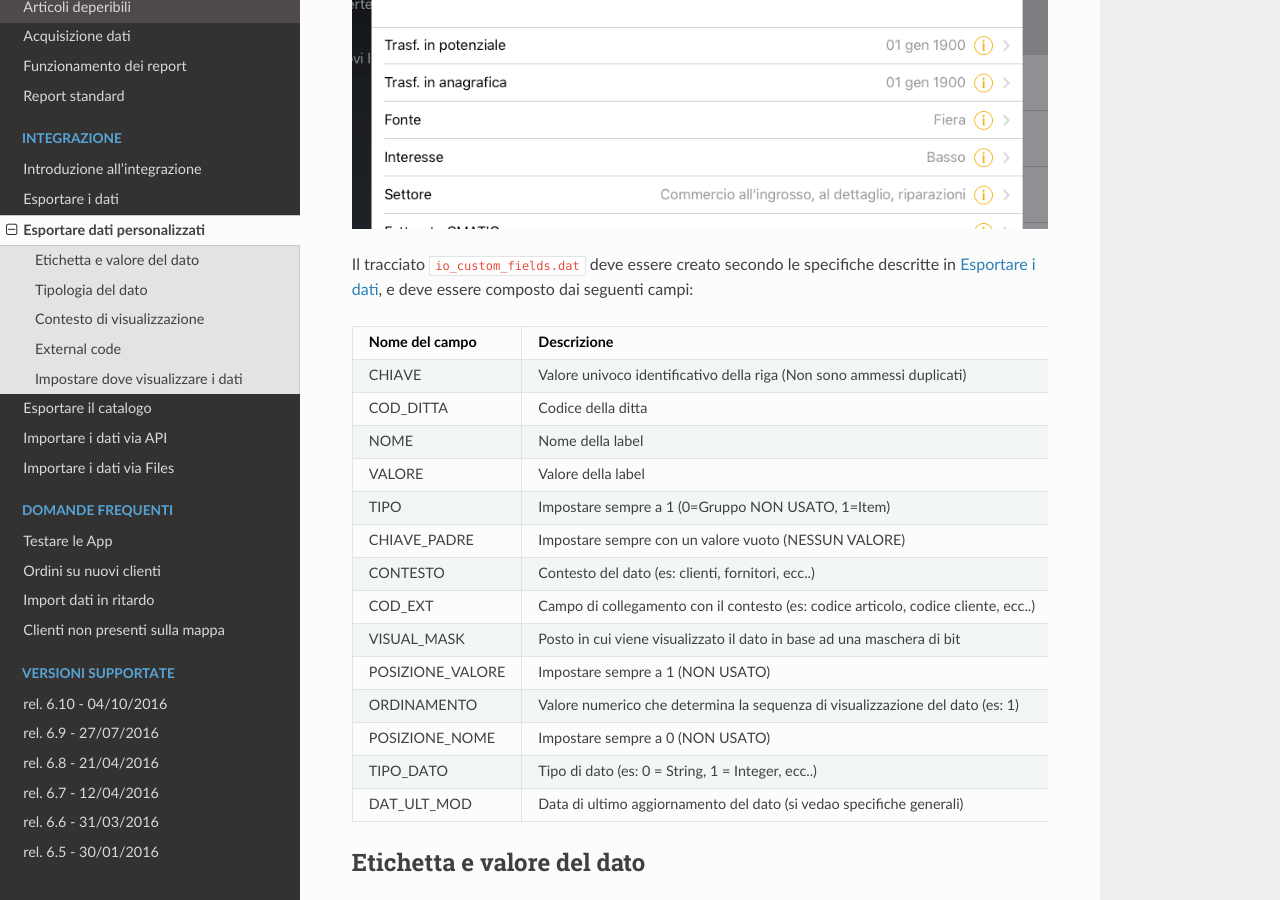
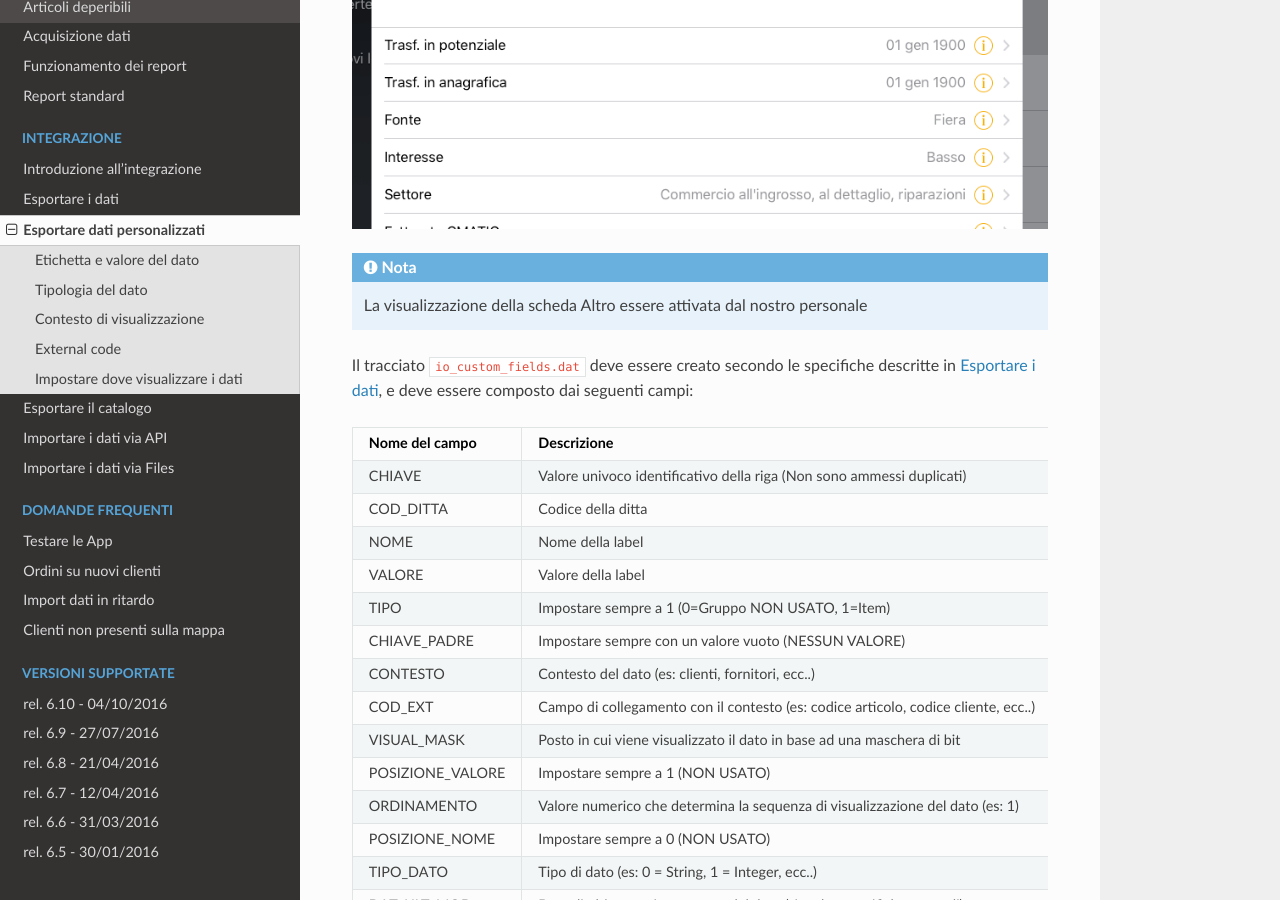
Before and after one commit to wedoit-io/doc-icommerce, a Sphinx documentation site: the page built from source/int-export-dati-custom.rst, in a window 1280 px wide and 900 px high, scrolled down 383 px. Built offline with Sphinx 7.4.7 and the Read the Docs theme 2.0.0, drawn with Linux system fonts in a browser that asks for light colours.

Commit message:
Update int-export-dati-custom.rst

```diff
--- a/source/int-export-dati-custom.rst
+++ b/source/int-export-dati-custom.rst
@@ -6,6 +6,8 @@ Tali dati vengono visualizzati, nell'iPad, in un specifica scheda che appare in
 
 .. figure:: int-export-dati-custom.png
    :alt:
+
+.. note:: La visualizzazione della scheda Altro essere attivata dal nostro personale
 
 Il tracciato ``io_custom_fields.dat`` deve essere creato secondo le specifiche descritte in :doc:`int-export-dati`, e deve essere composto dai seguenti campi:
 
```
